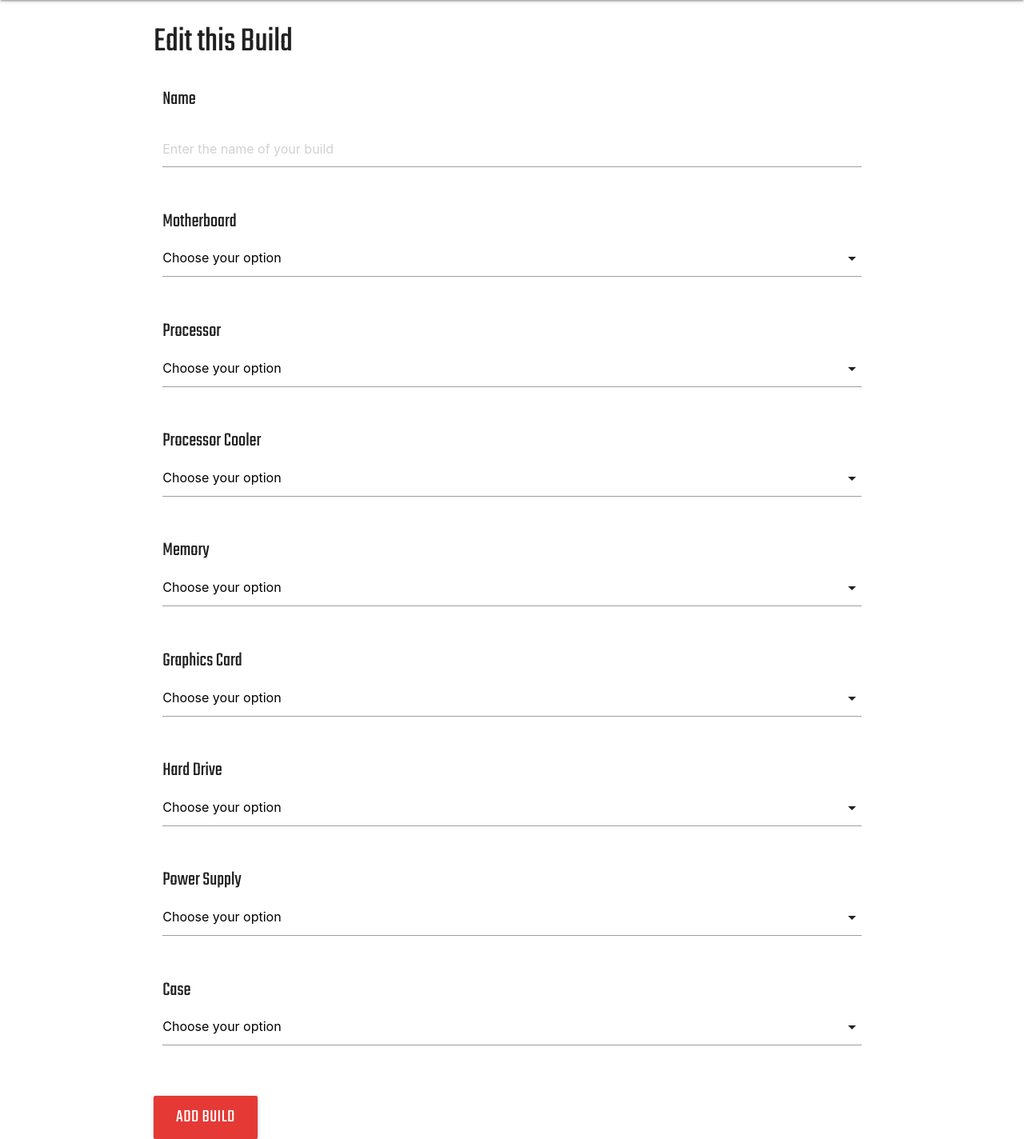
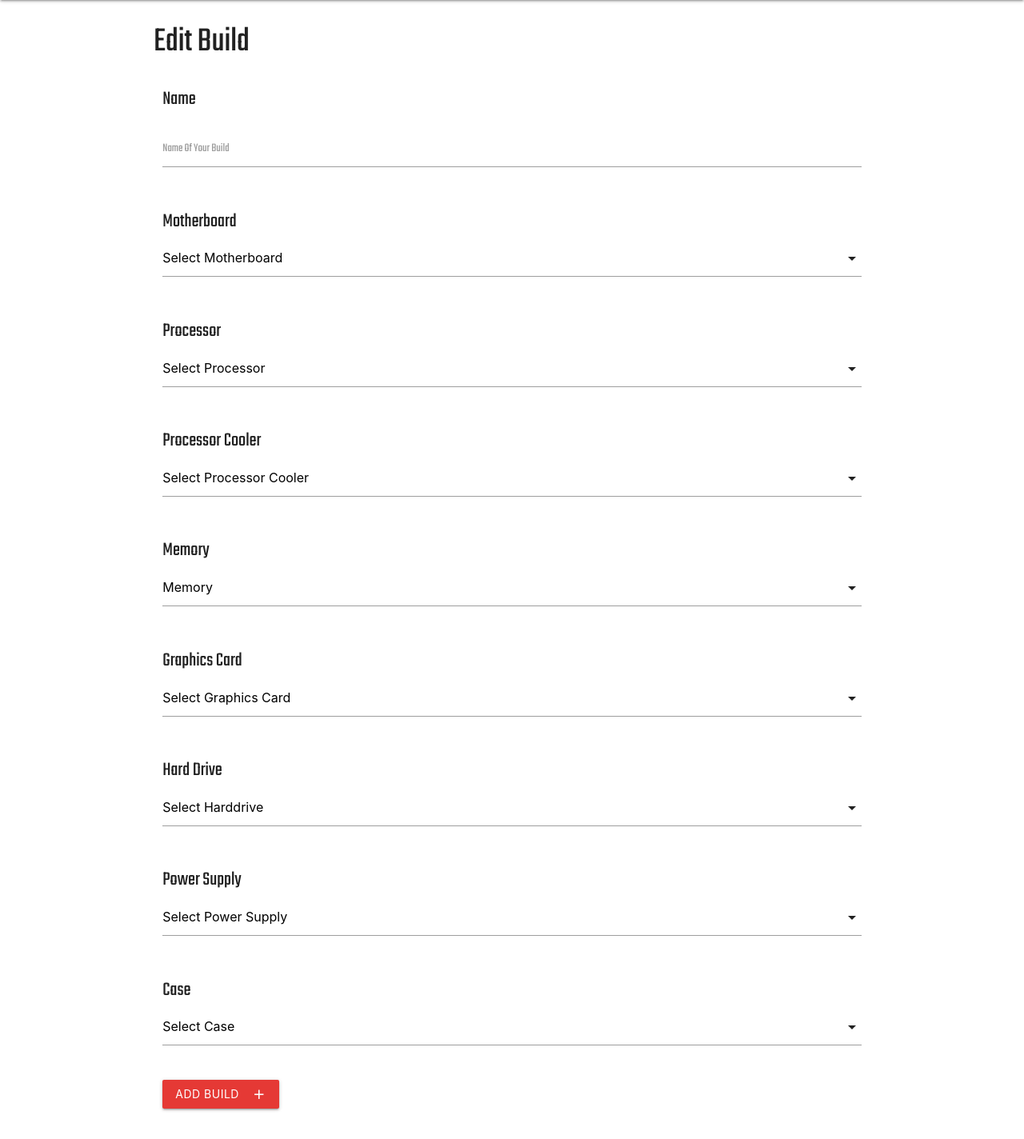
Before and after one commit to kris965/pc-builder, a Flask app: template templates/editbuild.html in a window 1280 px wide. Shown: the part 64-1488 px from the top of the page at 80% size. After the commit the page ends 1453 px from the top, so only its background shows below. Run offline with Flask 2, Linux system fonts and the light colour scheme; the template is opened without the code that fills it, so the values that code supplies are empty; some libraries are stand-ins or nearby versions.

Commit message:
added edit build form

```diff
--- a/templates/editbuild.html
+++ b/templates/editbuild.html
@@ -1,97 +1,94 @@
-{% extends "base.html" %}
-{% block title %}Add a Build{% endblock %}
-{% block content %} {% endblock %} {% block editbuild %}
+{% extends "base.html" %} {% block title %}Add a Build{% endblock %} {% block
+content %} {% endblock %} {% block addbuild %}
 <div class="container">
-  <h3>Edit this Build</h3>
+  <h3>Edit Build</h3>
   <div class="row">
-    <form class="col s12">
+    <form action="{{ url_for('insert_build') }}" method="POST"  class="col s12">
       <h5>Name</h5>
       <div class="row">
         <div class="input-field col s12">
-          <input
-            placeholder="Enter the name of your build"
-            id="name"
-            type="text"
-            class="validate"
-          />
-        </div>
-        <div class="input-field col l12 s6">
+                <input id="build_name" name="build_name" type="text">
+                <label for="icon_prefix">Name Of Your Build</label>
+            </div>
+        <div class="input-field col s12">
           <h5>Motherboard</h5>
-          <select>
-            <option value="" disabled selected>Choose your option</option>
-            <option value="1">Option 1</option>
-            <option value="2">Option 2</option>
-            <option value="3">Option 3</option>
+          <select id="motherboard" name="motherboard">
+            <option value="" disabled selected>Select Motherboard</option>
+            {% for motherboard in motherboards %}
+            <option value="{{motherboard.motherboard}}">{{motherboard.motherboard}}</option>
+            {% endfor %}
           </select>
         </div>
-        <div class="input-field col l12 s6">
+        <div class="input-field col s12">
           <h5>Processor</h5>
-          <select>
-            <option value="" disabled selected>Choose your option</option>
-            <option value="1">Option 1</option>
-            <option value="2">Option 2</option>
-            <option value="3">Option 3</option>
+          <select id="processor" name="processor">
+            <option value="" disabled selected>Select Processor</option>
+            {% for processor in processors %}
+            <option value="{{processor.processor}}">{{processor.processor}}</option>
+            {% endfor %}
           </select>
         </div>
-        <div class="input-field col l12 s6">
+        <div class="input-field col s12">
           <h5>Processor Cooler</h5>
-          <select>
-            <option value="" disabled selected>Choose your option</option>
-            <option value="1">Option 1</option>
-            <option value="2">Option 2</option>
-            <option value="3">Option 3</option>
+          <select id="processor_cooler" name="processor_cooler">
+            <option value="" disabled selected>Select Processor Cooler</option>
+            {% for processorcooler in processorcoolers %}
+            <option value="{{processorcooler.processor_cooler}}">{{processorcooler.processor_cooler}}</option>
+            {% endfor %}
           </select>
         </div>
-        <div class="input-field col l12 s6">
+        <div class="input-field col s12">
           <h5>Memory</h5>
-          <select>
-            <option value="" disabled selected>Choose your option</option>
-            <option value="1">Option 1</option>
-            <option value="2">Option 2</option>
-            <option value="3">Option 3</option>
+          <select id="memory" name="memory">
+            <option value="" disabled selected>Memory</option>
+            {% for memory in memory %}
+            <option value="{{memory.memory}}">{{memory.memory}}</option>
+            {% endfor %}
           </select>
         </div>
-        <div class="input-field col l12 s6">
+        <div class="input-field col s12">
           <h5>Graphics Card</h5>
-          <select>
-            <option value="" disabled selected>Choose your option</option>
-            <option value="1">Option 1</option>
-            <option value="2">Option 2</option>
-            <option value="3">Option 3</option>
+          <select id="graphics_card" name="graphics_card">
+            <option value="" disabled selected>Select Graphics Card</option>
+            {% for graphicscard in graphicscards %}
+            <option value="{{graphicscard.graphics_card}}">{{graphicscard.graphics_card}}</option>
+            {% endfor %}
           </select>
         </div>
-        <div class="input-field col l12 s6">
+        <div class="input-field col s12">
           <h5>Hard Drive</h5>
-          <select>
-            <option value="" disabled selected>Choose your option</option>
-            <option value="1">Option 1</option>
-            <option value="2">Option 2</option>
-            <option value="3">Option 3</option>
+          <select id="hard_drive" name="hard_drive">
+            <option value="" disabled selected>Select Harddrive</option>
+            {% for harddrive in harddrives %}
+            <option value="{{harddrive.hard_drive}}">{{harddrive.hard_drive}}</option>
+            {% endfor %}
           </select>
         </div>
-        <div class="input-field col l12 s6">
+        <div class="input-field col s12">
           <h5>Power Supply</h5>
-          <select>
-            <option value="" disabled selected>Choose your option</option>
-            <option value="1">Option 1</option>
-            <option value="2">Option 2</option>
-            <option value="3">Option 3</option>
+          <select id="power_supply" name="power_supply">
+            <option value="" disabled selected>Select Power Supply</option>
+            {% for powersupply in powersupplies %}
+            <option value="{{powersupply.power_supply}}">{{powersupply.power_supply}}</option>
+            {% endfor %}
           </select>
         </div>
-        <div class="input-field col l12 s6">
+        <div class="input-field col s12">
           <h5>Case</h5>
-          <select>
-            <option value="" disabled selected>Choose your option</option>
-            <option value="1">Option 1</option>
-            <option value="2">Option 2</option>
-            <option value="3">Option 3</option>
+          <select id="case" name="case">
+            <option value="" disabled selected>Select Case</option>
+            {% for case in cases %}
+            <option value="{{case.case}}">{{case.case}}</option>
+            {% endfor %}
           </select>
         </div>
       </div>
+      <button class="red darken-1 btn waves-effect waves-light" type="submit" name="action">Add build
+    <i class="material-icons right">add</i>
+  </button>
     </form>
   </div>
-  <a class="red darken-1 waves-effect waves-light btn-large center"
-    >Add Build</a>
+
 </div>
 
 {% endblock %}
```
